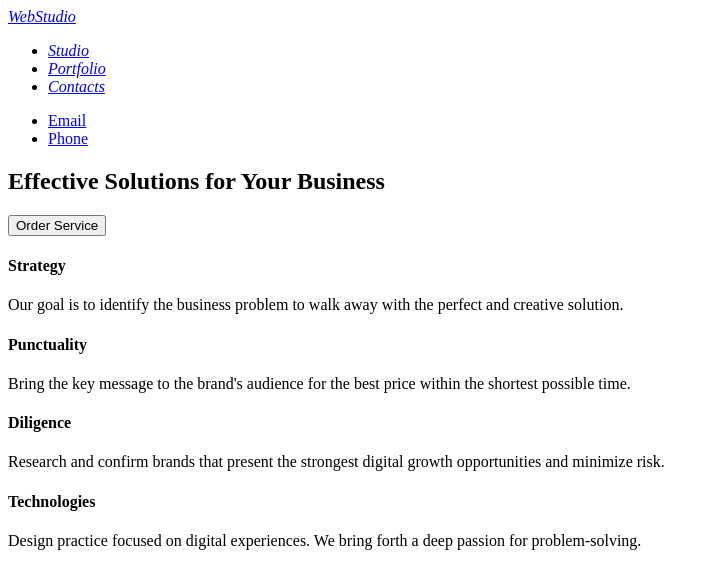
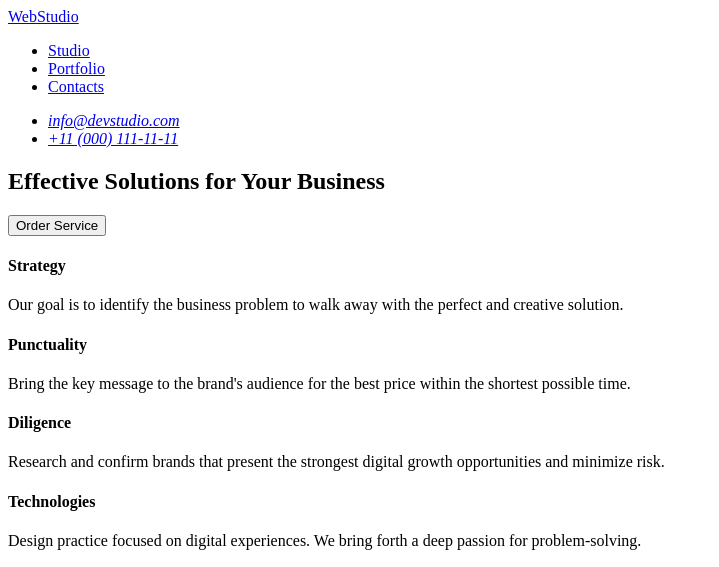
Before and after one commit to s1ni4ka/goit-markup-hw-01, a plain HTML site: page index.html in a window 1280 px wide. Shown: the top 567 px of the page, without its empty margins (0-719 px from the left). Drawn offline with Linux system fonts and the light colour scheme.

Commit message:
start html

```diff
--- a/index.html
+++ b/index.html
@@ -7,18 +7,20 @@
 </head>
 <body>
     <header>
-     <address>
+    <nav>
         <a href="./index.html">WebStudio</a>
         <ul>
             <li><a href="Studio">Studio</a></li>
             <li><a href="Portfolio">Portfolio</a></li>
-            <li><a href="address">Contacts</a></li>
+            <li><a href="Contacts">Contacts</a></li>
         </ul>
-    </address>
+<address>
     <ul>
-        <li><a href="mailto:info@devstudio.com">Email</a></li>
-        <li><a href="tel:+110001111111">Phone</a></li>
+        <li><a href="mailto:info@devstudio.com">info@devstudio.com</a></li>
+        <li><a href="tel:+110001111111">+11 (000) 111-11-11</a></li>
     </ul>
+</address>
+    </nav>
     </header>
     <main>
         <section>
```
